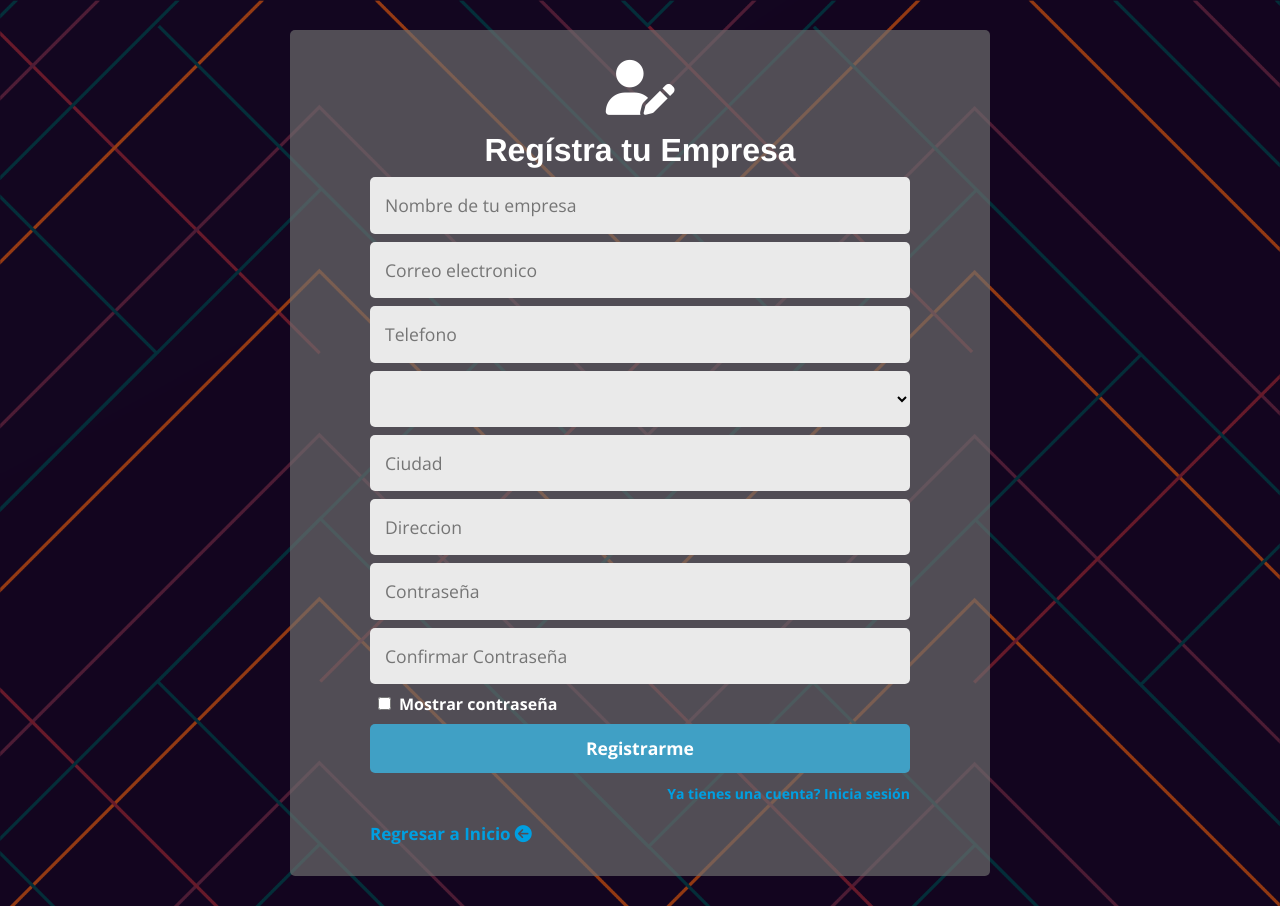
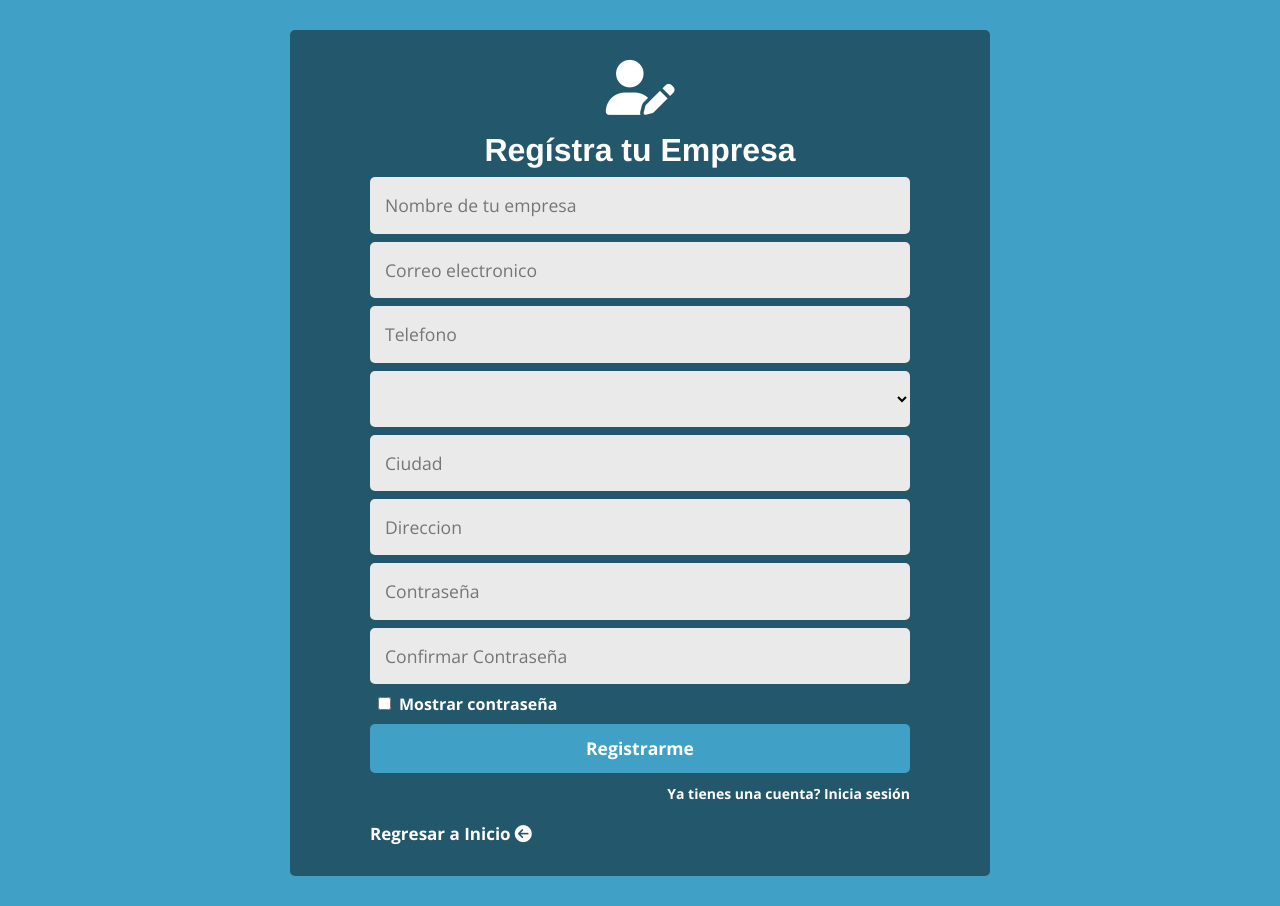
Before and after one commit to BryanJCuellar/Empleate-UNAH, an Angular app in the folder Frontend/: page /register/company in a window 1280 px wide. Built offline with nearby package versions, Linux system fonts and the light colour scheme.

Commit message:
update
update x2

```diff
--- a/Frontend/src/app/pages/registro-empress/registro-empress.component.css
+++ b/Frontend/src/app/pages/registro-empress/registro-empress.component.css
@@ -8,8 +8,8 @@
 }
 
 #contenedor, #contenedor-confirmacion {
-  background-image: url(../../../assets/img/lineas2.png);
-  background-color: rgba(0, 0, 0, 0.65);
+  /*background-image: url(../../../assets/img/lineas2.png);*/
+  background-color: rgb(64 160 197);
   min-height: 100%;
   width: 100%;
   padding: 30px;
@@ -24,7 +24,7 @@
 }
 
 #registro {
-  background-color: #6f6f6fad;
+  background-color: #00000075;
   width: 700px;
   max-width: 100%;
   color: white;
--- a/Frontend/src/styles.css
+++ b/Frontend/src/styles.css
@@ -22,7 +22,7 @@ body {
 }
 
 .primary-link {
-  color: #009FE1 !important;
+  color: #ffffff !important;
   cursor: pointer;
   font-weight: bold;
 }
```
